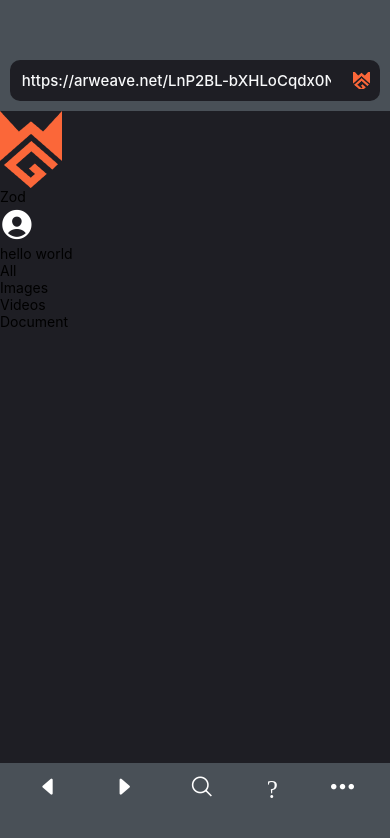
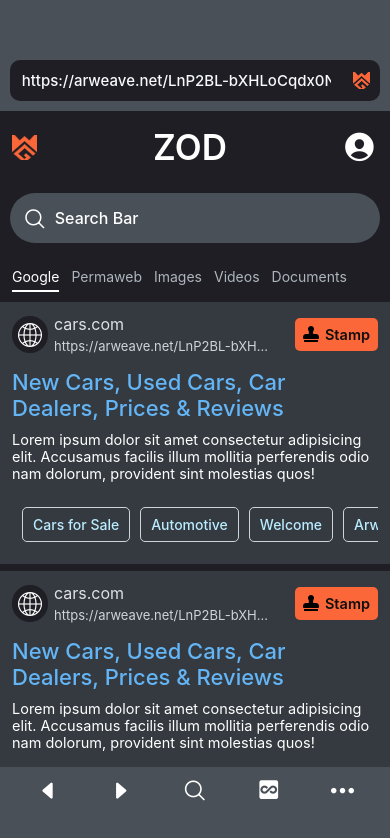
Before and after one commit to codingknite/zod, a React Native app: screen / in a window 390 px wide. Shown: the top 838 px of the page. Built offline with nearby package versions, Linux system fonts and the light colour scheme.

Commit message:
chore: SearchResult screen

```diff
--- /dev/null
+++ b/src/components/SearchResult/SearchResult.tsx
@@ -0,0 +1,137 @@
+import React from 'react';
+import FontistoIcon from 'react-native-vector-icons/Fontisto';
+import {View, Text, Pressable, StyleSheet, ScrollView} from 'react-native';
+import {colors} from '../../themes/colors';
+import FontAwesomeIcon from 'react-native-vector-icons/FontAwesome5';
+
+const SearchResult = () => {
+  return (
+    <View style={styles.container}>
+      <View style={styles.resultHeader}>
+        <View style={styles.resultInfo}>
+          <View style={styles.resultIcon}>
+            <FontistoIcon name="world-o" color="#fff" size={24} />
+          </View>
+
+          <View style={styles.resultAddress}>
+            <Text style={styles.addressName}>cars.com</Text>
+            <Text style={styles.address} ellipsizeMode="tail" numberOfLines={1}>
+              https://arweave.net/LnP2BL-bXHLoCqdx0NYpWTfQ9bZqFgkZK8ETATt56Xo
+            </Text>
+          </View>
+        </View>
+
+        <Pressable style={styles.stamps}>
+          <FontAwesomeIcon name="stamp" size={16} style={styles.stampIcon} />
+          <Text style={styles.stampText}>Stamp</Text>
+        </Pressable>
+      </View>
+
+      <Text style={styles.resultText} numberOfLines={2}>
+        New Cars, Used Cars, Car Dealers, Prices & Reviews
+      </Text>
+
+      <Text style={styles.resultDescription}>
+        Lorem ipsum dolor sit amet consectetur adipisicing elit. Accusamus
+        facilis illum mollitia perferendis odio nam dolorum, provident sint
+        molestias quos!
+      </Text>
+
+      <ScrollView
+        style={styles.tagsContainer}
+        horizontal
+        showsHorizontalScrollIndicator={false}>
+        <Text style={styles.tag}>Cars for Sale</Text>
+        <Text style={styles.tag}>Automotive</Text>
+        <Text style={styles.tag}>Welcome</Text>
+        <Text style={styles.tag}>Arweave</Text>
+        <Text style={styles.tag}>ArConnect</Text>
+        <Text style={styles.tag}>25 Stamps</Text>
+        <Text style={styles.tag}>Cars for Sale</Text>
+        <Text style={styles.tag}>Automotive</Text>
+        <Text style={styles.tag}>Welcome</Text>
+        <Text style={styles.tag}>Arweave</Text>
+        <Text style={styles.tag}>ArConnect</Text>
+      </ScrollView>
+    </View>
+  );
+};
+
+const styles = StyleSheet.create({
+  container: {
+    padding: 12,
+    backgroundColor: '#343a40',
+    marginBottom: 7,
+  },
+  resultHeader: {
+    flexDirection: 'row',
+    alignItems: 'center',
+    justifyContent: 'space-between',
+    marginBottom: 15,
+  },
+  resultInfo: {
+    flexDirection: 'row',
+    alignItems: 'center',
+    gap: 6,
+  },
+  resultIcon: {
+    padding: 6,
+    borderRadius: 25,
+    backgroundColor: colors.gray.dark,
+  },
+  resultAddress: {
+    gap: 4,
+  },
+  addressName: {
+    fontSize: 16,
+    color: '#dee2e6',
+  },
+  address: {
+    width: 220,
+    fontSize: 13,
+    color: '#ced4da',
+  },
+  stamps: {
+    padding: 8,
+    borderRadius: 5,
+    flexDirection: 'row',
+    backgroundColor: colors.primary,
+    gap: 6,
+    alignItems: 'center',
+  },
+  stampIcon: {},
+  stampText: {
+    fontSize: 14.5,
+    fontWeight: '600',
+    color: colors.black.dark,
+  },
+  resultText: {
+    fontSize: 22,
+    marginBottom: 5,
+    fontWeight: '500',
+    color: '#64b5f6',
+  },
+  resultDescription: {
+    color: colors.white.light,
+    fontSize: 14.5,
+    fontWeight: '400',
+    paddingVertical: 5,
+  },
+  tagsContainer: {
+    padding: 10,
+    marginTop: 10,
+  },
+  tag: {
+    marginRight: 10,
+    paddingVertical: 8,
+    paddingHorizontal: 10,
+    borderWidth: 1,
+    borderRadius: 5,
+    borderColor: '#ced4da',
+    fontSize: 14,
+    fontWeight: '500',
+    color: '#baebff',
+  },
+});
+
+export default SearchResult;
--- /dev/null
+++ b/src/components/SearchResult/index.tsx
@@ -0,0 +1 @@
+export {default} from './SearchResult';
--- a/src/screens/SearchResults/SearchResults.tsx
+++ b/src/screens/SearchResults/SearchResults.tsx
@@ -1,17 +1,28 @@
 import React from 'react';
-import {colors} from '../../themes/colors';
-import {
-  View,
-  StyleSheet,
-  ScrollView,
-  Text,
-  Image,
-  TextInput,
-} from 'react-native';
+import styles from './styles';
 import SearchBar from '../../components/SearchBar';
+import VideoResult from './components/VideoResult';
+import ImageResults from './components/ImageResults';
+import SearchResult from '../../components/SearchResult';
 import IonIcon from 'react-native-vector-icons/Ionicons';
 import EntypoIcon from 'react-native-vector-icons/Entypo';
-import MaterialIcon from 'react-native-vector-icons/MaterialIcons';
+import MaterialIcon from 'react-native-vector-icons/MaterialCommunityIcons';
+import {colors} from '../../themes/colors';
+import {View, ScrollView, Text, Image, TextInput} from 'react-native';
+
+const GoogleResults = () => {
+  return (
+    <>
+      <SearchResult />
+      <SearchResult />
+      <SearchResult />
+      <SearchResult />
+      <SearchResult />
+      <SearchResult />
+      <SearchResult />
+    </>
+  );
+};
 
 const SearchResults = () => {
   return (
@@ -19,22 +30,35 @@
       <SearchBar />
 
       <ScrollView style={styles.contentArea}>
-        <View>
-          <Image source={require('../../assets/images/logo.png')} />
-          <Text>Zod</Text>
-          <IonIcon name="person-circle" color={colors.white.light} size={36} />
+        <View style={styles.headerSection}>
+          <Image
+            source={require('../../assets/images/logo.png')}
+            style={styles.logo}
+          />
+          <Text style={styles.zodText}>ZOD</Text>
+          <IonIcon name="person-circle" color={colors.white.light} size={35} />
         </View>
 
-        <TextInput value="hello world" />
+        <TextInput value="Search Bar" style={styles.searchBar} />
+        <IonIcon
+          name="search-outline"
+          size={24}
+          color="#fff"
+          style={styles.searchIcon}
+        />
 
-        <View>
-          <Text>All</Text>
-          <Text>Images</Text>
-          <Text>Videos</Text>
-          <Text>Document</Text>
+        <View style={styles.resultCategories}>
+          <View style={styles.categoryWrapper}>
+            <Text style={styles.categoryActive}>Google</Text>
+          </View>
+
+          <Text style={styles.categoryText}>Permaweb</Text>
+          <Text style={styles.categoryText}>Images</Text>
+          <Text style={styles.categoryText}>Videos</Text>
+          <Text style={styles.categoryText}>Documents</Text>
         </View>
 
-        <View>{/* SEARCH RESULT VIEW ITEM  */}</View>
+        <GoogleResults />
       </ScrollView>
 
       <View style={styles.bottomNav}>
@@ -42,7 +66,7 @@
         <IonIcon name="caret-forward" size={25} color={colors.white.light} />
         <IonIcon name="search-outline" size={25} color={colors.white.light} />
         <MaterialIcon
-          name="all-inclusive-box-outline"
+          name="all-inclusive-box"
           size={25}
           color={colors.white.light}
         />
@@ -56,24 +80,4 @@
   );
 };
 
-const styles = StyleSheet.create({
-  container: {
-    flex: 1,
-    paddingTop: 50,
-    justifyContent: 'space-between',
-    backgroundColor: colors.gray.light,
-  },
-  contentArea: {
-    backgroundColor: colors.gray.dark,
-  },
-  bottomNav: {
-    flexDirection: 'row',
-    paddingHorizontal: 35,
-    backgroundColor: colors.gray.light,
-    justifyContent: 'space-between',
-    paddingBottom: 40,
-    paddingTop: 10,
-  },
-});
-
 export default SearchResults;
--- /dev/null
+++ b/src/screens/SearchResults/components/ImageResults.tsx
@@ -0,0 +1,56 @@
+import React from 'react';
+import {View, Image, StyleSheet} from 'react-native';
+
+const ImageResults = () => {
+  return (
+    <View style={styles.imageResults}>
+      <Image
+        source={require('../../../assets/images/home1.webp')}
+        style={styles.imageResultItem}
+      />
+
+      <Image
+        source={require('../../../assets/images/home2.webp')}
+        style={styles.imageResultItem}
+      />
+      <Image
+        source={require('../../../assets/images/home3.webp')}
+        style={styles.imageResultItem}
+      />
+      <Image
+        source={require('../../../assets/images/home4.webp')}
+        style={styles.imageResultItem}
+      />
+      <Image
+        source={require('../../../assets/images/home5.webp')}
+        style={styles.imageResultItem}
+      />
+      <Image
+        source={require('../../../assets/images/home6.webp')}
+        style={styles.imageResultItem}
+      />
+      <Image
+        source={require('../../../assets/images/home7.webp')}
+        style={styles.imageResultItem}
+      />
+    </View>
+  );
+};
+
+const styles = StyleSheet.create({
+  imageResults: {
+    backgroundColor: '#212529',
+    flexDirection: 'row',
+    flexWrap: 'wrap',
+    paddingVertical: 5,
+    paddingHorizontal: 6,
+  },
+  imageResultItem: {
+    width: '49%',
+    height: 250,
+    resizeMode: 'cover',
+    margin: 2,
+  },
+});
+
+export default ImageResults;
--- /dev/null
+++ b/src/screens/SearchResults/components/VideoResult.tsx
@@ -0,0 +1,74 @@
+import React from 'react';
+import {colors} from '../../../themes/colors';
+import {View, Image, Text, StyleSheet} from 'react-native';
+
+const VideoResult = () => {
+  return (
+    <View style={styles.videoResults}>
+      <View style={styles.videoResultItem}>
+        <View>
+          <Image
+            source={require('../../../assets/images/home3.webp')}
+            style={styles.thumbnail}
+          />
+          <Text style={styles.playTime}>4:37</Text>
+        </View>
+
+        <View style={styles.videoInfo}>
+          <Text style={styles.videoName} numberOfLines={2}>
+            Best of Lightning McQueen In Cars | Compilation | Welcome Home
+          </Text>
+
+          <View style={styles.udlInfo}>
+            <Text style={styles.udlText}>License •</Text>
+            <Text style={styles.udlText}> User</Text>
+          </View>
+        </View>
+      </View>
+    </View>
+  );
+};
+
+const styles = StyleSheet.create({
+  videoResults: {
+    padding: 12,
+    borderTopWidth: 0.5,
+    borderColor: '#343a40',
+  },
+  thumbnail: {
+    width: 175,
+    height: 110,
+  },
+  videoResultItem: {
+    flexDirection: 'row',
+  },
+  playTime: {
+    backgroundColor: colors.gray.dark,
+    position: 'absolute',
+    top: '75%',
+    left: '5%',
+    fontSize: 12,
+    padding: 2,
+    paddingHorizontal: 5,
+    color: colors.white.light,
+    fontWeight: '600',
+  },
+  videoInfo: {
+    flex: 1,
+    marginLeft: 10,
+    justifyContent: 'space-between',
+  },
+  videoName: {
+    fontSize: 17,
+    fontWeight: '400',
+    color: colors.white.light,
+  },
+  udlInfo: {
+    flexDirection: 'row',
+  },
+  udlText: {
+    color: colors.white.light,
+  },
+});
+
+export default VideoResult;
--- /dev/null
+++ b/src/screens/SearchResults/styles.ts
@@ -0,0 +1,75 @@
+import {StyleSheet} from 'react-native';
+import {colors} from '../../themes/colors';
+
+const styles = StyleSheet.create({
+  container: {
+    flex: 1,
+    paddingTop: 50,
+    justifyContent: 'space-between',
+    backgroundColor: colors.gray.light,
+  },
+  bottomNav: {
+    flexDirection: 'row',
+    paddingHorizontal: 35,
+    backgroundColor: colors.gray.light,
+    justifyContent: 'space-between',
+    paddingBottom: 40,
+    paddingTop: 10,
+  },
+  contentArea: {
+    backgroundColor: colors.gray.dark,
+  },
+  headerSection: {
+    flexDirection: 'row',
+    alignItems: 'center',
+    justifyContent: 'space-between',
+    paddingHorizontal: 12,
+    paddingVertical: 15,
+  },
+  logo: {
+    width: 25,
+    height: 25,
+  },
+  zodText: {
+    fontSize: 35,
+    fontWeight: '600',
+    color: colors.white.light,
+  },
+  searchBar: {
+    width: '95%',
+    padding: 15,
+    fontSize: 16,
+    marginTop: 10,
+    paddingLeft: 45,
+    fontWeight: '500',
+    borderRadius: 32,
+    alignSelf: 'center',
+    color: colors.white.light,
+    backgroundColor: colors.gray.light,
+  },
+  searchIcon: {
+    position: 'absolute',
+    top: 95,
+    left: 23,
+  },
+  resultCategories: {
+    marginTop: 15,
+    flexDirection: 'row',
+    gap: 12,
+    padding: 10,
+    paddingHorizontal: 12,
+  },
+  categoryText: {
+    color: '#adb5bd',
+  },
+  categoryActive: {
+    color: '#fff',
+    paddingBottom: 5,
+  },
+  categoryWrapper: {
+    borderBottomWidth: 2,
+    borderColor: '#fff',
+  },
+});
+
+export default styles;
```
